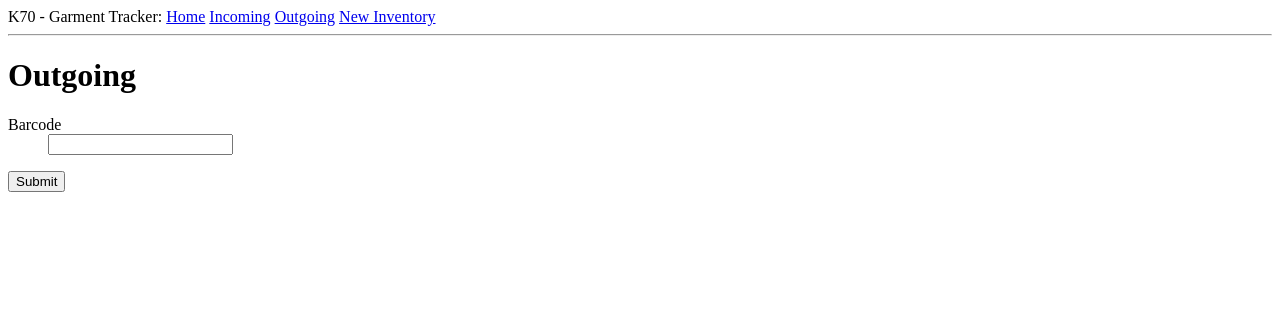
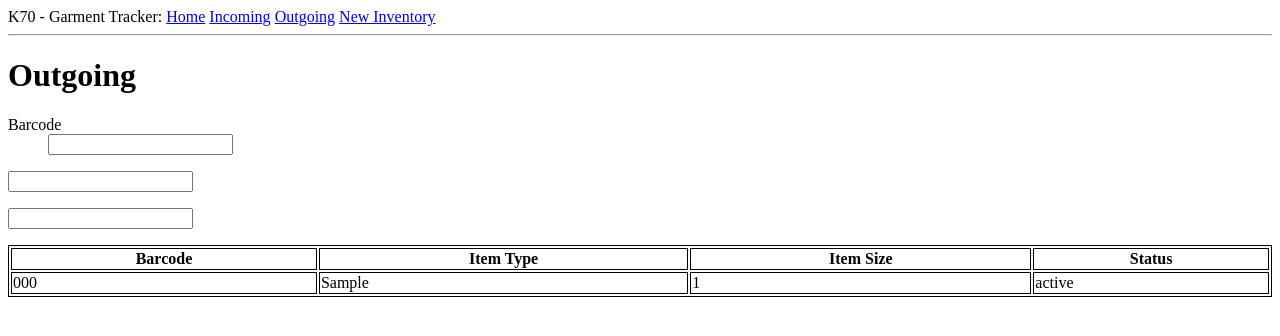
Before and after one commit to aevix/Laundry-Item, a Flask app: template app/templates/Outgoing.html in a window 1280 px wide. Shown: the top 336 px of the page. Run offline with Flask 2, Linux system fonts and the light colour scheme; the template is opened without the code that fills it: most values are stand-ins (such as "Sample title", 1, 10 or a date in 2020); form fields are guessed from the names that the template uses; parts of the project's set-up code (start-up, migrations or seed data) failed here and were passed over; some libraries are stand-ins or nearby versions.

Commit message:
fix adding same item to search db
also added outgoing functionality but needs some work still

```diff
--- a/app/forms.py
+++ b/app/forms.py
@@ -13,3 +13,4 @@ class search_item(FlaskForm):
     barcode = StringField('Barcode', validators=None)
     Search = SubmitField(label='Search')
     Incoming = SubmitField(label='Incoming')
+    Outgoing = SubmitField(label='Outgoing')
--- a/app/templates/Outgoing.html
+++ b/app/templates/Outgoing.html
@@ -2,12 +2,32 @@
 
 {% block content %}
 <h1>Outgoing</h1>
-<form action="" method="post">
+<form action="" method="POST">
     {{ form.hidden_tag() }}
     {% from "_formhelpers.html" import render_field %}
     <dl>
-        {{ render_field(form.barcode) }}
+        <p>{{ render_field(form.barcode) }}</p>
+        <p>{{ form.Search }}</p>
+        <p>{{ form.Outgoing }}</p>
     </dl>
-    <p><input type="submit" value=Submit></p>
 </form>
+<style>
+    table, th, td {
+      border: 1px solid black;
+    }
+</style>
+<table style="width:100%">
+    <tr valign="top">
+        <th>Barcode</th>
+        <th>Item Type</th>
+        <th>Item Size</th>
+        <th>Status</th>
+    </tr>
+    {% for item in items %}
+    <tr>
+        <td>{{ item.barcode }}</td><td>{{ item.item_type }}</td><td>{{ item.item_size }}</td><td>{{ item.status }}</td>
+    </tr>
+    {% endfor %}
+
+</table>
 {% endblock %}
```
Also changed, not shown: app/routes.py (+28 -3 lines), app.db.
